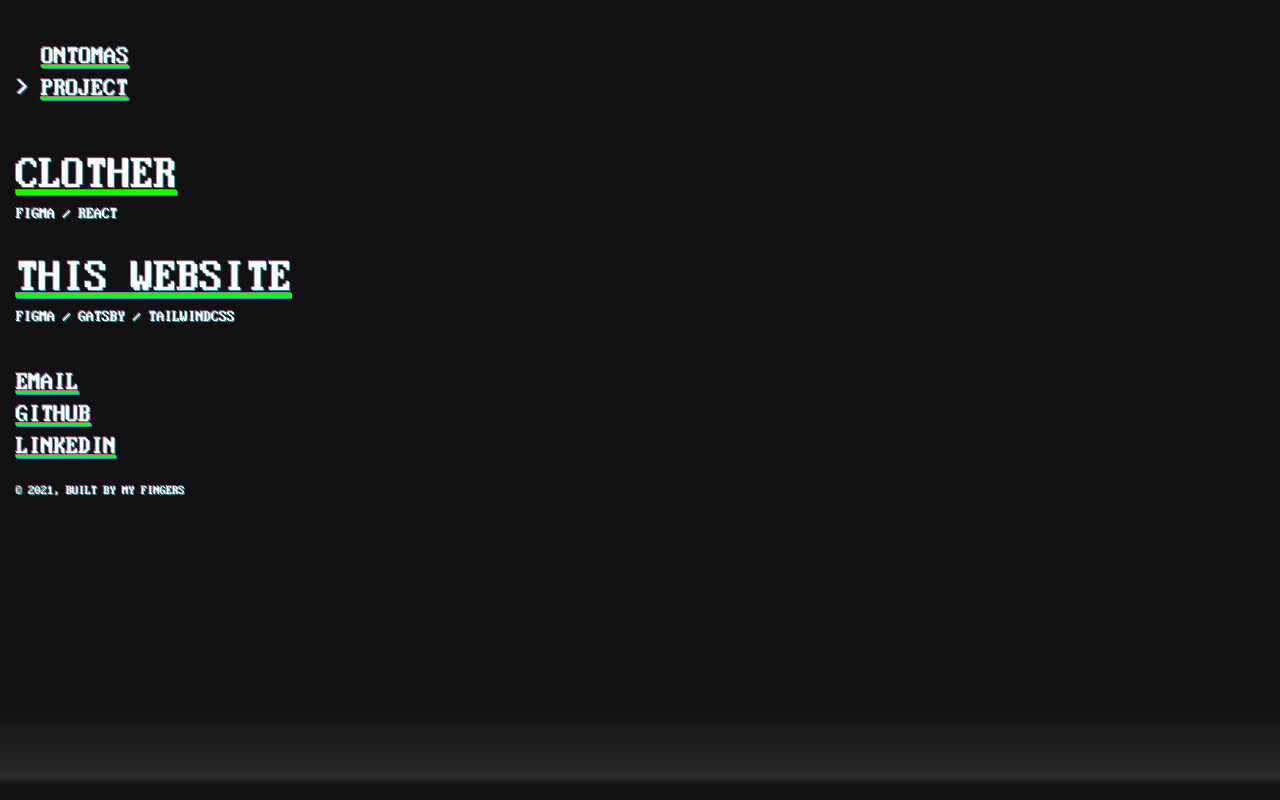
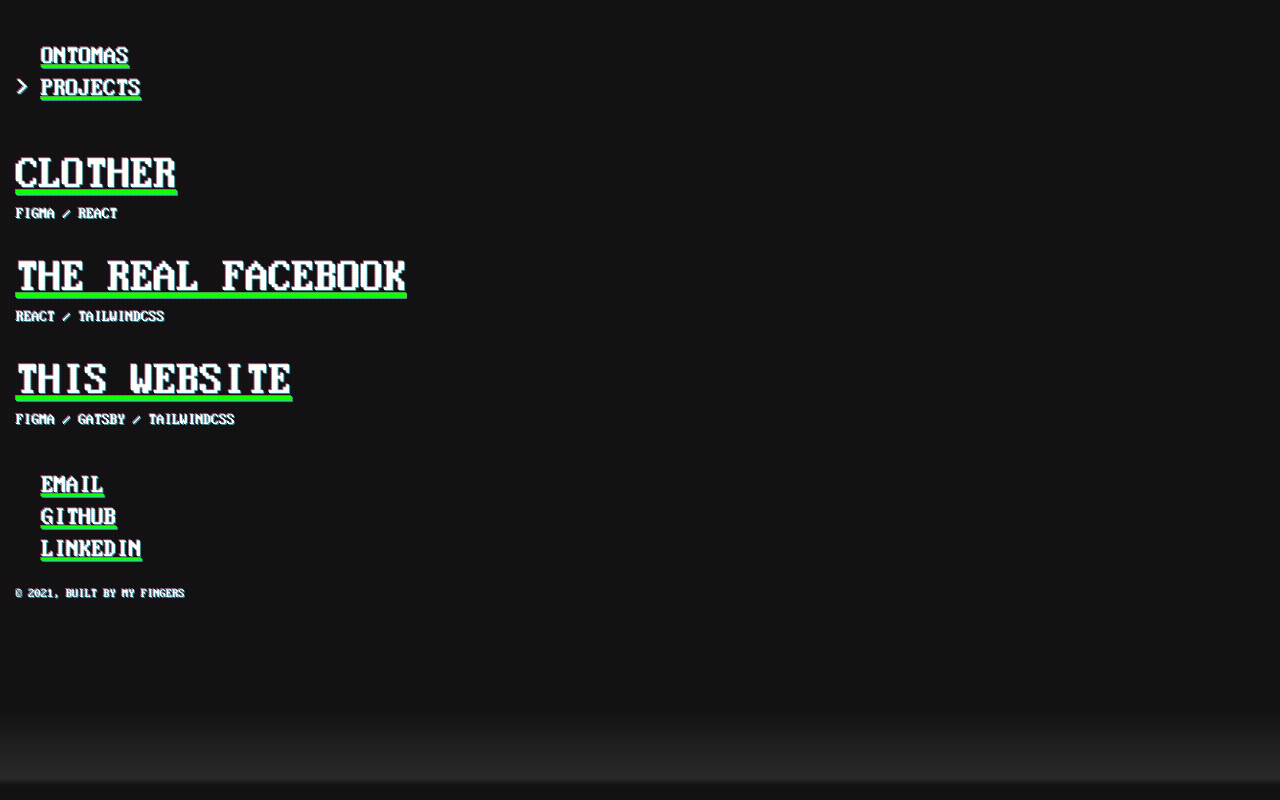
Before and after one commit to ontomas/personal-site, a Gatsby site: page /projects in a window 1280 px wide. Built offline with nearby package versions, Linux system fonts and the light colour scheme; Gatsby itself is replaced by a stand-in of ours.

Commit message:
update projects list

```diff
--- /dev/null
+++ b/src/components/Footer/style.scss
@@ -0,0 +1,5 @@
+footer {
+  li {
+    padding-left: 0.8em;
+  }
+}
--- a/src/components/Header/index.js
+++ b/src/components/Header/index.js
@@ -21,7 +21,7 @@
             className="Header__menu-item"
             activeClassName="Header__menu-item--active"
           >
-            <span className="underline">Project</span>
+            <span className="underline">Projects</span>
           </Link>
         </li>
         {/* <li className="underline">
--- /dev/null
+++ b/src/projects/the-real-facebook.md
@@ -0,0 +1,6 @@
+---
+title: "The Real Facebook"
+date: "2021-06-05"
+url: "https://hardcore-sinoussi-7d4dd6.netlify.app/"
+tags: ["react", "tailwindcss"]
+---
--- a/src/scss/index.scss
+++ b/src/scss/index.scss
@@ -15,3 +15,4 @@
 // Components
 @import "../components/Animations/style.scss";
 @import "../components/Header/style.scss";
+@import "../components/Footer/style.scss";
```
Also changed, not shown: src/components/Footer/index.js (renamed from src/components/Footer.js).
